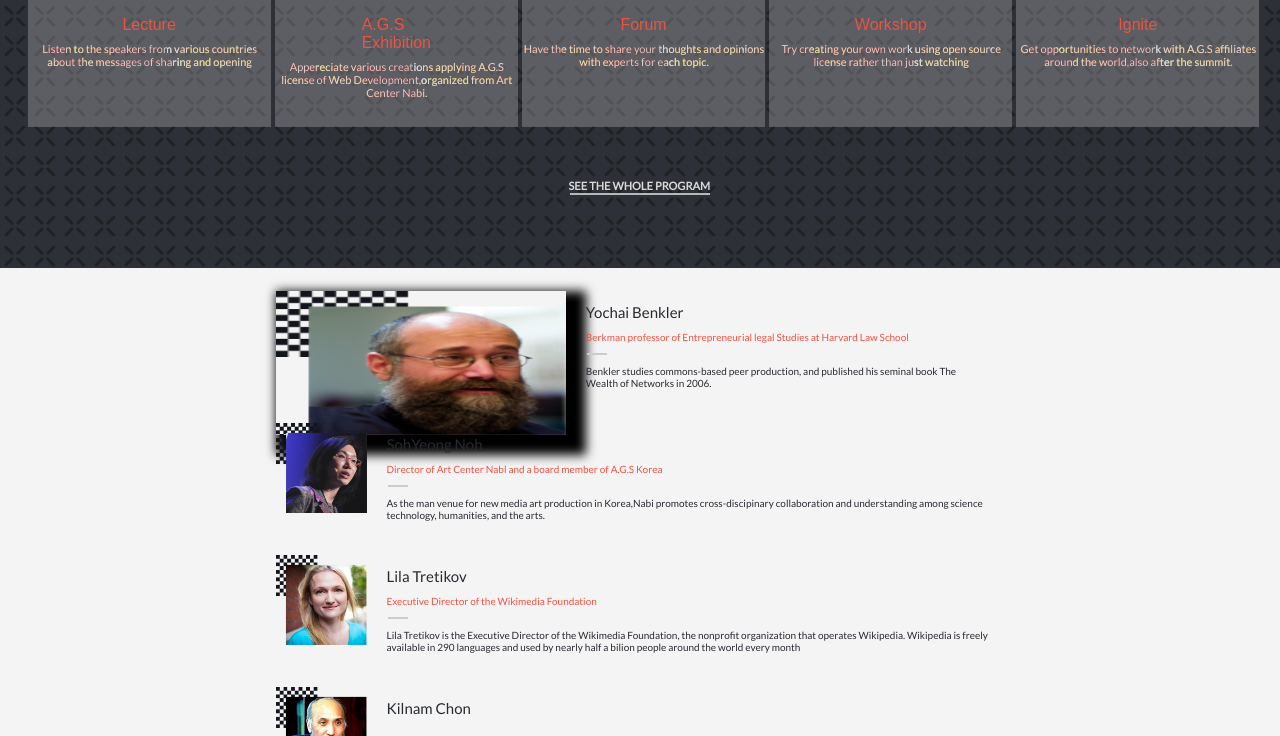
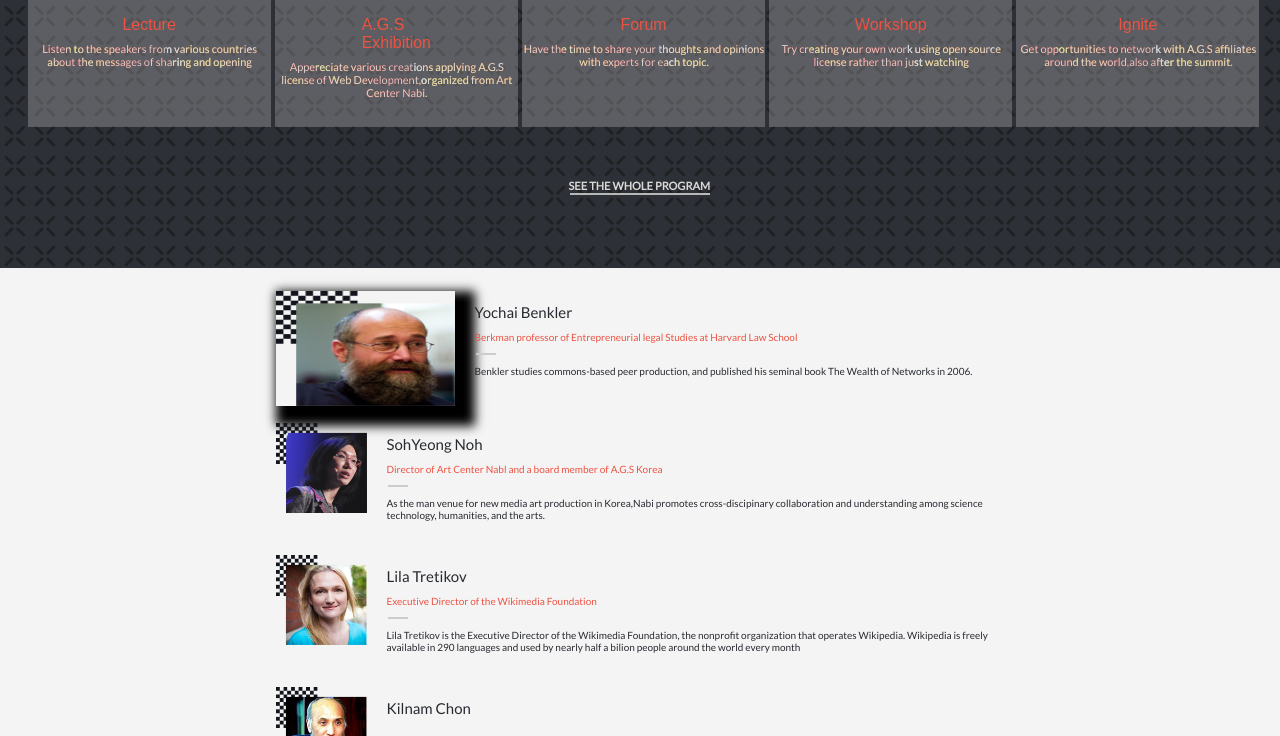
Before and after one commit to VSeray/Capstone-1, a plain HTML site: page index.html in a window 1280 px wide. In both pictures the pointer is over the picture 326 px from the left and 400 px from the top of the page. Shown: the part 64-800 px from the top of the page. Drawn offline with Linux system fonts and the light colour scheme.

Commit message:
Fixed speakers image hover

```diff
--- a/style.css
+++ b/style.css
@@ -36,8 +36,8 @@
 .featuredSpeakers .speakers li img:active {
   -webkit-box-shadow: 10px 10px 10px 10px;
   box-shadow: 10px 10px 10px 10px;
-  width: 50%;
-  height: 50%;
+  width: 25%;
+  height: 65%;
   margin-right: 20px;
 }
 
```
